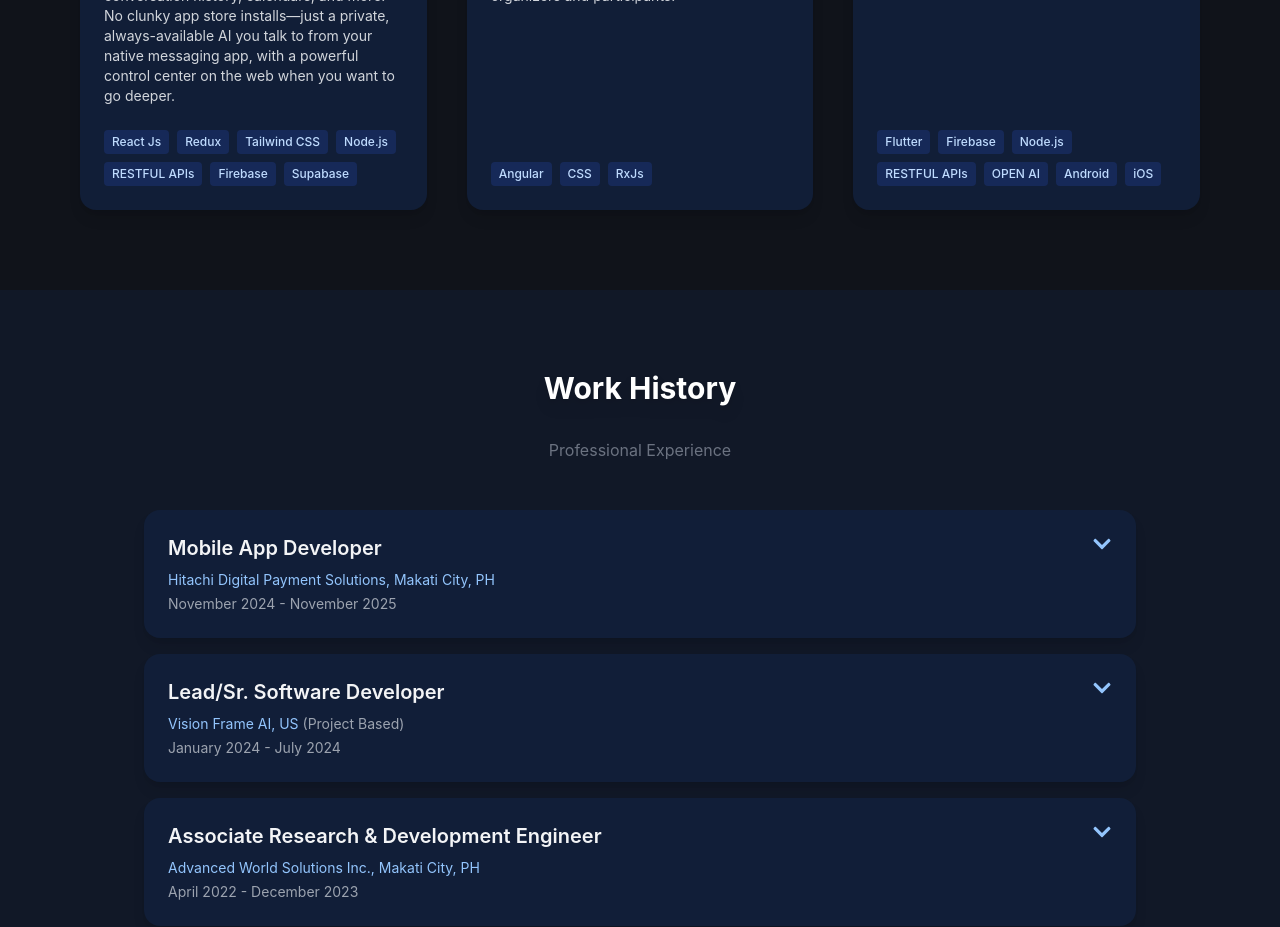
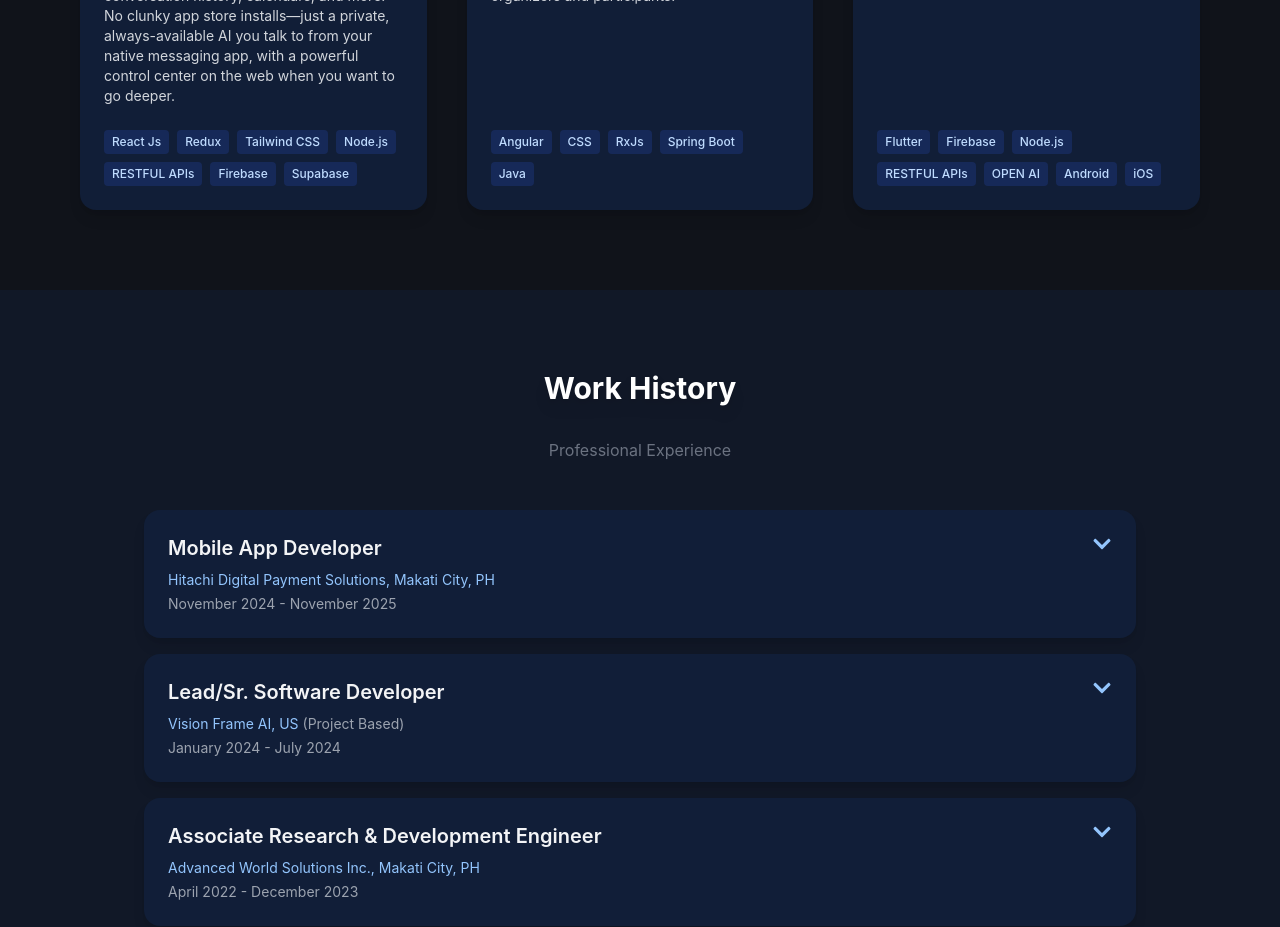
Before and after one commit to jmguillen1996/portfolio_v2, a React (Create React App) app: page / in a window 1280 px wide. Shown: the part 2640-3567 px from the top of the page. Built offline with nearby package versions, Linux system fonts and the light colour scheme.

Commit message:
Added spring boot

```diff
--- a/src/features/presentation/pages/home/components/home_projects_comp.tsx
+++ b/src/features/presentation/pages/home/components/home_projects_comp.tsx
@@ -78,7 +78,9 @@ const projects = [
     tech: [
       "Angular",
       "CSS",
-      "RxJs"
+      "RxJs",
+      "Spring Boot",
+      "Java"
     ],
     dateRange: "Sep 2024 - Nov 2024",
   },
--- a/src/features/presentation/pages/projects/tourneykey_page.tsx
+++ b/src/features/presentation/pages/projects/tourneykey_page.tsx
@@ -225,6 +225,8 @@ export default function TourneyKeyPage() {
                     "CSS",
                     "RxJs",
                     "RESTful APIs",
+                    "Spring Boot",
+                    "Java",
                   ].map((tech, idx) => (
                     <motion.span
                       key={idx}
```
